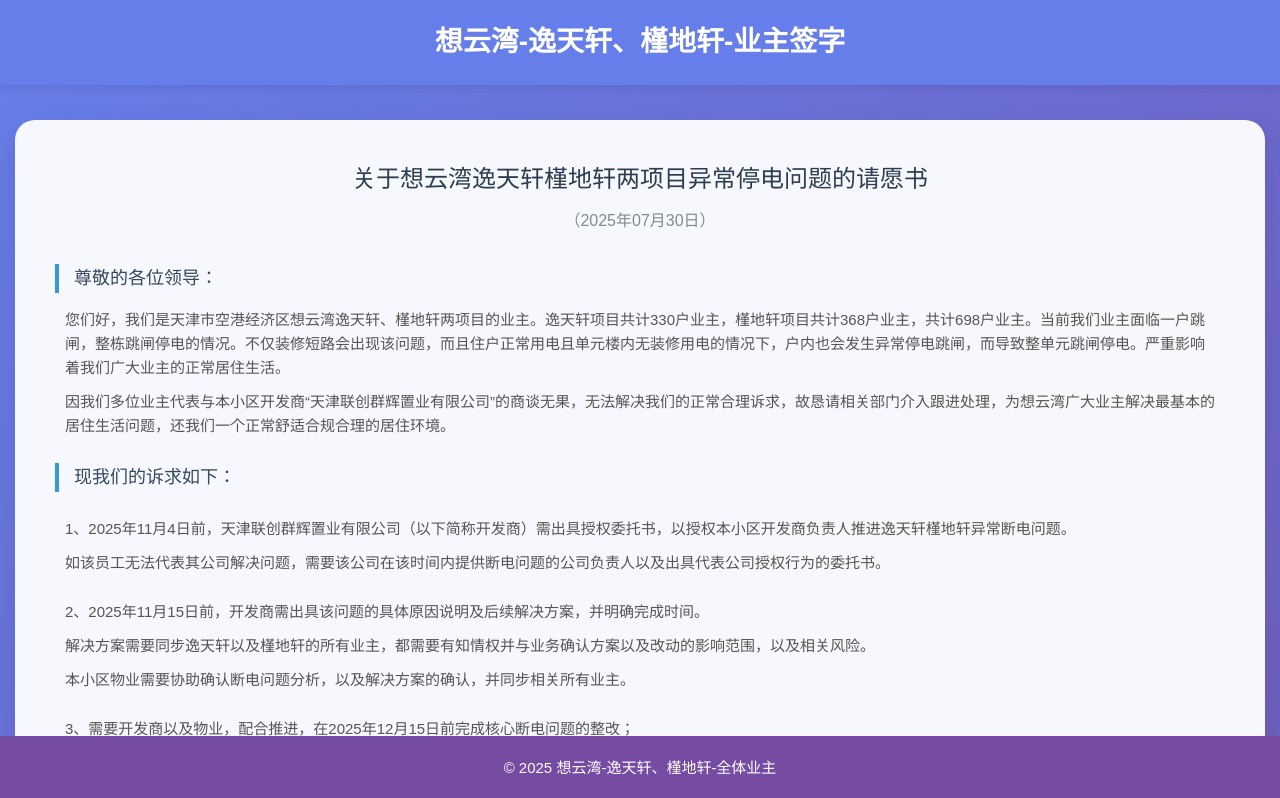
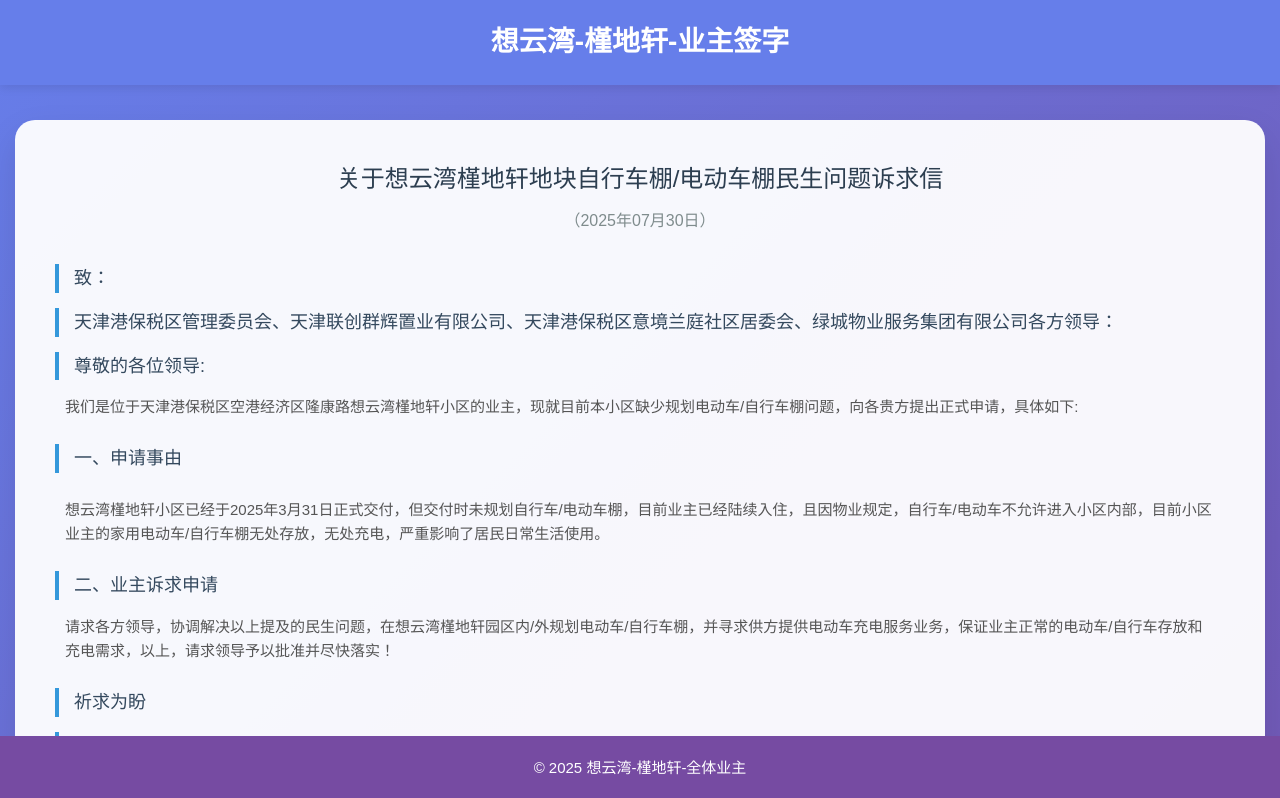
Before and after one commit to lang-CN/sing-vote, a Vue app: page / in a window 1280 px wide. Shown: the top 798 px of the page. Built offline with nearby package versions, Linux system fonts and the light colour scheme; no server answers.

Commit message:
电动车棚 投票

```diff
--- a/src/components/Announcement.vue
+++ b/src/components/Announcement.vue
@@ -10,7 +10,7 @@
           <div class="signature-container">
             <input v-model="signatureName" type="text" placeholder="请输入您的姓名" required>
             <!-- 新增的下拉选项 -->
-            <select v-model="buildingName" class="building-select" required>
+            <select v-model="buildingName" class="building-select" required readonly>
               <option value="逸天轩">逸天轩</option>
               <option value="槿地轩" selected>槿地轩</option>
             </select>
--- a/src/components/AnnouncementContent.vue
+++ b/src/components/AnnouncementContent.vue
@@ -1,23 +1,23 @@
 <template>
   <div class="announcement-content">
     <div class="announcement-header">
-      <h2>关于想云湾逸天轩槿地轩两项目异常停电问题的请愿书</h2>
+      <h2>关于想云湾槿地轩地块自行车棚/电动车棚民生问题诉求信</h2>
       <p class="announcement-date">（{{ currentDate }}）</p>
     </div>
     <div class="announcement-section">
       <!-- <h3>致：意境兰庭社区居委会</h3> -->
-      <h3>尊敬的各位领导：</h3>
-      <p>您们好，我们是天津市空港经济区想云湾逸天轩、槿地轩两项目的业主。逸天轩项目共计330户业主，槿地轩项目共计368户业主，共计698户业主。当前我们业主面临一户跳闸，整栋跳闸停电的情况。不仅装修短路会出现该问题，而且住户正常用电且单元楼内无装修用电的情况下，户内也会发生异常停电跳闸，而导致整单元跳闸停电。严重影响着我们广大业主的正常居住生活。</p>
-      <p>因我们多位业主代表与本小区开发商“天津联创群辉置业有限公司”的商谈无果，无法解决我们的正常合理诉求，故恳请相关部门介入跟进处理，为想云湾广大业主解决最基本的居住生活问题，还我们一个正常舒适合规合理的居住环境。</p>
+      <h3>致：</h3>
+      <h3>天津港保税区管理委员会、天津联创群辉置业有限公司、天津港保税区意境兰庭社区居委会、绿城物业服务集团有限公司各方领导：</h3>
+      <h3>尊敬的各位领导:</h3>
+      <p>我们是位于天津港保税区空港经济区隆康路想云湾槿地轩小区的业主，现就目前本小区缺少规划电动车/自行车棚问题，向各贵方提出正式申请，具体如下:</p>
     </div>
     <div class="announcement-section">
-      <h3>现我们的诉求如下：</h3>
+      <h3>一、申请事由</h3>
     </div>
     <div class="announcement-section">
-      <p>1、2025年11月4日前，天津联创群辉置业有限公司（以下简称开发商）需出具授权委托书，以授权本小区开发商负责人推进逸天轩槿地轩异常断电问题。</p>
-      <p>如该员工无法代表其公司解决问题，需要该公司在该时间内提供断电问题的公司负责人以及出具代表公司授权行为的委托书。</p>
+      <p>想云湾槿地轩小区已经于2025年3月31日正式交付，但交付时未规划自行车/电动车棚，目前业主已经陆续入住，且因物业规定，自行车/电动车不允许进入小区内部，目前小区业主的家用电动车/自行车棚无处存放，无处充电，严重影响了居民日常生活使用。</p>
     </div>
-    <div class="announcement-section">
+    <!-- <div class="announcement-section">
       <p>2、2025年11月15日前，开发商需出具该问题的具体原因说明及后续解决方案，并明确完成时间。</p>
       <p>解决方案需要同步逸天轩以及槿地轩的所有业主，都需要有知情权并与业务确认方案以及改动的影响范围，以及相关风险。</p>
       <p>本小区物业需要协助确认断电问题分析，以及解决方案的确认，并同步相关所有业主。</p>
@@ -31,7 +31,7 @@
         <div class="requirement-item">由于该问题导致的维修期间导致的所有费用。</div>
         <div class="requirement-item">物业可以提供相关费用的转账记录或者发票（如有），发票如没有凭证可不提供，凭借转账记录有效。</div>
         <div class="requirement-item">以上两项问题解决措施的时效：</div>
-        <div class="requirement-item">逸天轩、槿地轩的业主终身使用时，开发商都需要承担对应的费用，在管物业负责协助跟进。</div>
+        <div class="requirement-item">槿地轩的业主终身使用时，开发商都需要承担对应的费用，在管物业负责协助跟进。</div>
       </div>
     </div>
     <div class="announcement-section">
@@ -44,19 +44,23 @@
     </div>
     <div class="announcement-section">
       <p>上述是我们想云湾广大698位业主的共同诉求，再次恳请政府相关部门领导予以重视并彻底解决，还老百姓一个安心舒心的居住环境，给予我们能为天津市空港经济区的发展建设出一份力的基础生活条件。</p>
-    </div>
-    <!-- <div class="announcement-section">
-      <h3>二、开放建议</h3>
-      <div class="requirement-list">
+    </div> -->
+    <div class="announcement-section">
+      <h3>二、业主诉求申请</h3>
+      <div class="announcement-section">
+        <p>请求各方领导，协调解决以上提及的民生问题，在想云湾槿地轩园区内/外规划电动车/自行车棚，并寻求供方提供电动车充电服务业务，保证业主正常的电动车/自行车存放和充电需求，以上，请求领导予以批准并尽快落实！</p>
+      </div>
+      <!-- <div class="requirement-list">
         <div class="requirement-item"><strong>开放时间：</strong>建议全天开放（如若有离得近/低楼层的业主嫌吵闹的话可协商开放时间）；</div>
         <div class="requirement-item"><strong>管理措施：</strong>可配备安保人员值守、安装智能门禁系统、设置监控设备等，确保开放后小区安全不受影响；</div>
         <div class="requirement-item"><strong>其他：</strong>如涉及门口区域改造、设施增设等，业主愿配合协商解决。</div>
-      </div>
+      </div> -->
     </div>
     <div class="announcement-section">
-      <h3>三、意见事项</h3>
-      <p>恳请管理方对本申请予以研究，明确是否开放及具体实施方案，并将结果公示告知全体业主。</p>
-    </div> -->
+      <h3>                  祈求为盼</h3>
+      <h3>此致</h3>
+      <h3>槿地轩全体业主</h3>
+    </div>
   </div>
 </template>
 
--- a/src/components/AppFooter.vue
+++ b/src/components/AppFooter.vue
@@ -10,7 +10,7 @@
   props: {
     copyright: {
       type: String,
-      default: '© 2025 想云湾-逸天轩、槿地轩-全体业主'
+      default: '© 2025 想云湾-槿地轩-全体业主'
     }
   }
 }
--- a/src/components/AppHeader.vue
+++ b/src/components/AppHeader.vue
@@ -10,7 +10,7 @@
   props: {
     title: {
       type: String,
-      default: '想云湾-逸天轩、槿地轩-业主签字'
+      default: '想云湾-槿地轩-业主签字'
     }
   }
 }
```
